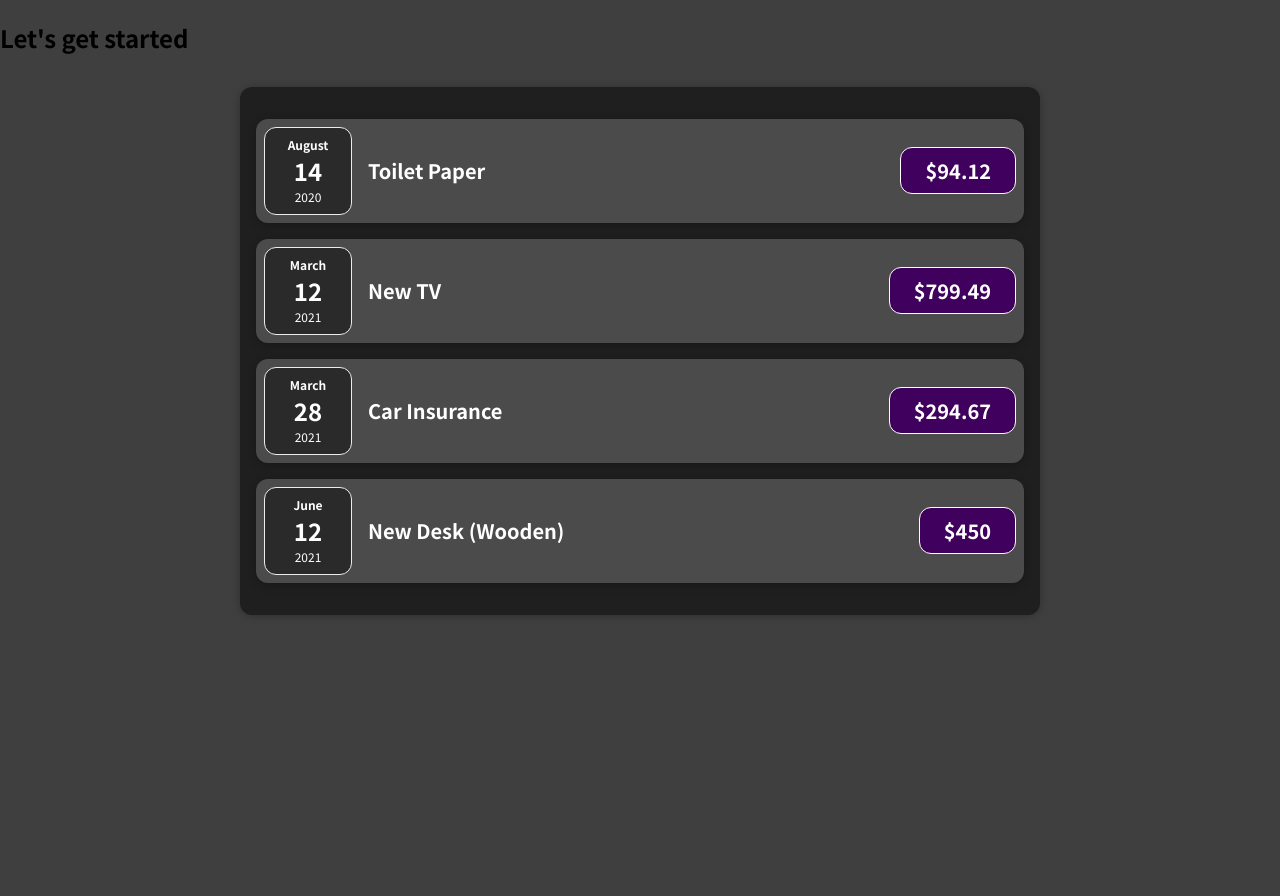
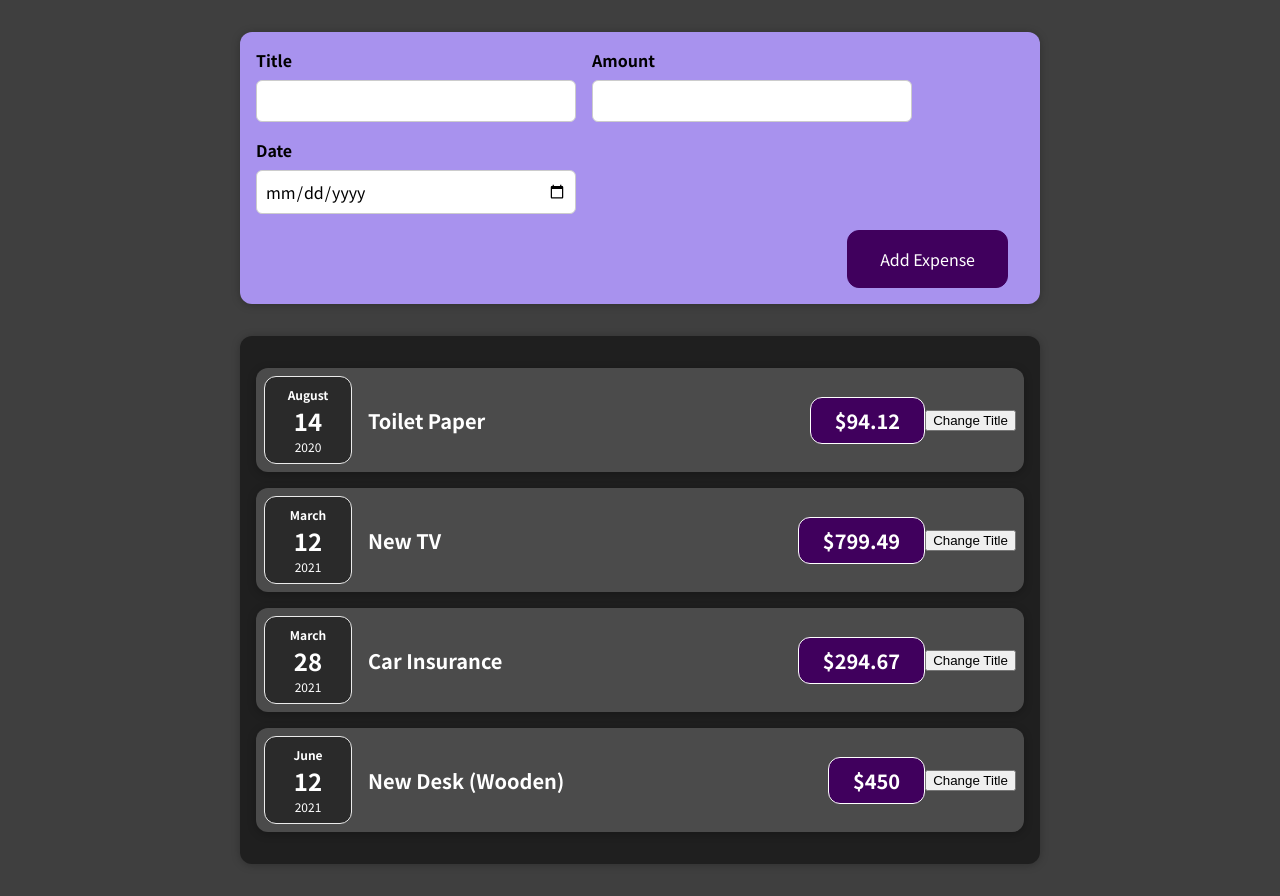
Before and after one commit to CyberManMatt/expense-tracker, a React (Create React App) app: page / in a window 1280 px wide. Before the commit the page ends 800 px from the top, so only its background shows below. Built offline with nearby package versions, Linux system fonts and the light colour scheme.

Commit message:
Added ExpenseForm

```diff
--- a/src/App.js
+++ b/src/App.js
@@ -1,9 +1,10 @@
 import {ExpenseDisplay} from "./components/Expenses/ExpenseDisplay";
+import {NewExpense} from "./components/NewExpense/NewExpense";
 
 function App() {
     return(
         <div>
-            <h2>Let's get started</h2>
+            <NewExpense />
             <ExpenseDisplay />
         </div>
     )
--- a/src/components/Expenses/ExpenseItem.js
+++ b/src/components/Expenses/ExpenseItem.js
@@ -1,15 +1,25 @@
 import './ExpenseItem.css';
 import {ExpenseDate} from "./ExpenseDate";
 import {Card} from "../UI/Card";
+import {useState} from "react";
 
 export function ExpenseItem(props) {
+
+    const [title, setTitle] = useState(props.title);
+
+    const clickHandler = () => {
+        setTitle("Updated!");
+        console.log(title);
+    };
+
     return (
         <Card className='expense-item'>
             <ExpenseDate date={props.date} />
             <div className='expense-item__description'>
-                <h2>{props.title}</h2>
+                <h2>{title}</h2>
                 <div className='expense-item__price'>${props.amount}</div>
             </div>
+            <button onClick={clickHandler}>Change Title</button>
         </Card>
     );
 }
--- /dev/null
+++ b/src/components/NewExpense/ExpenseForm.css
@@ -0,0 +1,26 @@
+.new-expense__controls {
+    display: flex;
+    flex-wrap: wrap;
+    gap: 1rem;
+    margin-bottom: 1rem;
+    text-align: left;
+}
+
+.new-expense__control label {
+    font-weight: bold;
+    margin-bottom: 0.5rem;
+    display: block;
+}
+
+.new-expense__control input {
+    font: inherit;
+    padding: 0.5rem;
+    border-radius: 6px;
+    border: 1px solid #ccc;
+    width: 20rem;
+    max-width: 100%;
+}
+
+.new-expense__actions {
+    text-align: right;
+}
--- /dev/null
+++ b/src/components/NewExpense/ExpenseForm.js
@@ -0,0 +1,57 @@
+import "./ExpenseForm.css"
+import {useState} from "react";
+
+export function ExpenseForm() {
+
+    const [enteredTitle, setEnteredTitle] = useState("")
+    const [enteredAmount, setEnteredAmount] = useState("")
+    const [enteredDate, setEnteredDate] = useState("")
+
+    const titleChangeHandler = (event) => {
+        setEnteredTitle(event.target.value);
+    };
+
+    const amountChangeHandler = (event) => {
+        setEnteredAmount(event.target.value);
+    };
+
+    const dateChangeHandler = (event) => {
+        setEnteredDate(event.target.value);
+    };
+
+    const submitHandler = (event) => {
+        event.preventDefault();
+
+        const expenseData = {
+            title: enteredTitle,
+            amount: enteredAmount,
+            date: new Date(enteredDate)
+        };
+        console.log(expenseData)
+        setEnteredTitle("")
+        setEnteredDate("")
+        setEnteredAmount("")
+    };
+
+    return (
+        <form onSubmit={submitHandler}>
+            <div className="new-expense__controls">
+                <div className="new-expense__control">
+                    <label htmlFor="">Title</label>
+                    <input type="text" value={enteredTitle} onChange={titleChangeHandler}/>
+                </div>
+                <div className="new-expense__control">
+                    <label htmlFor="">Amount</label>
+                    <input type="number" min="0.01" step="0.01" value={enteredAmount} onChange={amountChangeHandler}/>
+                </div>
+                <div className="new-expense__control">
+                    <label htmlFor="">Date</label>
+                    <input type="date" min="2019-01-01" max="2022-12-31" value={enteredDate} onChange={dateChangeHandler}/>
+                </div>
+            </div>
+            <div className="new-expense__actions">
+                <button type="submit">Add Expense</button>
+            </div>
+        </form>
+    )
+}
--- /dev/null
+++ b/src/components/NewExpense/NewExpense.css
@@ -0,0 +1,38 @@
+.new-expense {
+    background-color: #a892ee;
+    padding: 1rem;
+    margin: 2rem auto;
+    width: 50rem;
+    max-width: 95%;
+    border-radius: 12px;
+    text-align: center;
+    box-shadow: 0 1px 8px rgba(0, 0, 0, 0.25);
+}
+
+.new-expense button {
+    font: inherit;
+    cursor: pointer;
+    padding: 1rem 2rem;
+    border: 1px solid #40005d;
+    background-color: #40005d;
+    color: white;
+    border-radius: 12px;
+    margin-right: 1rem;
+}
+
+.new-expense button:hover,
+.new-expense button:active {
+    background-color: #510674;
+    border-color: #510674;
+}
+
+.new-expense button.alternative {
+    color: #220131;
+    border-color: transparent;
+    background-color: transparent;
+}
+
+.new-expense button.alternative:hover,
+.new-expense button.alternative:active {
+    background-color: #ddb3f8;
+}
--- /dev/null
+++ b/src/components/NewExpense/NewExpense.js
@@ -0,0 +1,10 @@
+import "./NewExpense.css";
+import {ExpenseForm} from "./ExpenseForm";
+
+export function NewExpense() {
+    return (
+        <div className="new-expense">
+            <ExpenseForm />
+        </div>
+    )
+}
```
